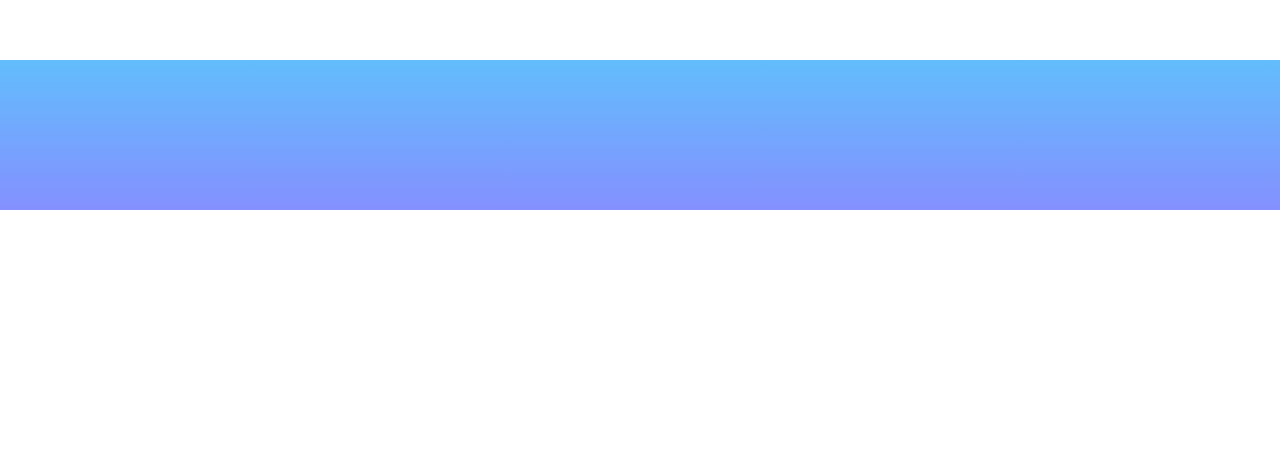
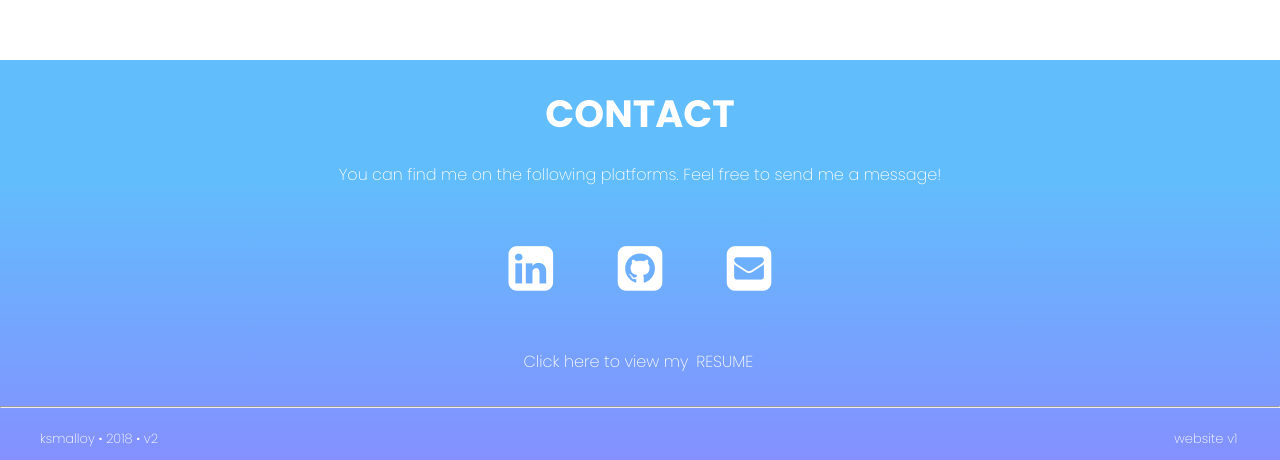
Before and after one commit to kaimalloy/kaimalloy.github.io, a plain HTML site: page index.html in a window 1280 px wide. Shown: the part 2169-2629 px from the top of the page. Before the commit the page ends 2379 px from the top, so only its background shows below. Drawn offline with nearby package versions, Linux system fonts and the light colour scheme.

Commit message:
Created Contact Bar, w/text, logos, hr, bolded hovers that auto adjust

```diff
--- a/index.html
+++ b/index.html
@@ -4,6 +4,7 @@
 	<title>Kai Malloy Portfolio</title>
 	<link rel="stylesheet" type="text/css" href="styles.css">
 	<link href="https://fonts.googleapis.com/css?family=Poppins:200,700|Open+Sans:400,700|PT+Serif" rel="stylesheet">
+	<link rel="stylesheet" href="https://cdnjs.cloudflare.com/ajax/libs/font-awesome/4.7.0/css/font-awesome.min.css">
 </head>
 <body>
 
@@ -98,7 +99,20 @@
 <div id="middlePanel2"></div>
 
 <div id="bottomPanel">
-
+	<h1>Contact</h1>
+	<p id="p1">You can find me on the following platforms. Feel free to send me a message!</p>
+	<i class="fa fa-linkedin-square"></i>
+	<i class="fa fa-github-square"></i>
+	<i class="fa fa-envelope-square"></i>
+	<ul>
+		<li><p id="p2">Click here to view my</p></li>
+		<li><a id="resume" href="Resume.pdf">resume</a></li>
+	</ul>
+	<hr>
+	<div id="footer">
+		<p>ksmalloy <strong>·</strong> 2018 <strong>·</strong> v2</p>
+		<a href="old_sites/v1/index.html">website v1</a>
+	</div>
 </div>
 </body>
 </html>
--- a/styles.css
+++ b/styles.css
@@ -204,6 +204,106 @@ body {
 }
 
 #bottomPanel {
-	height: 150px;
-	background: linear-gradient(180deg, #62bdfc 0%, #8490ff 100%);
+	height: 400px;
+	background: linear-gradient(180deg, #62bdfc 0%, #62bdfc 30%, #8490ff 100%);
+	font-family: Poppins;
+	color: white;
+	font-weight: 200;
+	text-align: center;
+	overflow: auto;
 }
+
+#bottomPanel h1 {
+	font-size: 38px;
+	text-transform: uppercase;
+	margin: 25px 0 0;
+}
+
+#p1 {
+	margin: 20px 0 55px;
+}
+
+#bottomPanel i {
+	font-size: 52px;
+}
+
+.fa-linkedin-square, .fa-github-square {
+	margin-right: 60px;
+}
+
+ul {
+	margin: 55px 0 25px;
+	padding-left: 0;
+}
+
+li{
+	display: inline-block;
+}
+
+#p2 {
+	margin: 0;
+}
+
+/*Used to keep bold from shifting content*/
+#p2::after {
+	display: block;
+	content: "Click here to view my";
+	height: 0;
+	overflow: hidden;
+	visibility: hidden;
+}
+
+#resume {
+	color: white;
+	text-transform: uppercase;
+	text-decoration: none;
+	transition: font-weight 0.2s;
+}
+
+#resume:hover {
+	font-weight: bold;
+}
+
+/*Used to keep bold from shifting content*/
+#resume::after {
+	display: block;
+	content: "resume";
+	text-transform: uppercase;
+	font-weight: bold;
+	height: 0;
+	overflow: hidden;
+	visibility: hidden;
+}
+
+#footer {
+	font-size: 13px;
+	overflow: hidden;
+}
+
+#footer p{
+	display: inline-block;
+	margin-left: 40px;
+	float: left;
+}
+
+#footer a {
+	margin: 13px 40px 0 0;
+	float: right;
+	color: white;
+	text-decoration: none;
+	transition: font-weight 0.2s;
+}
+
+#footer a:hover {
+	font-weight: bold;
+}
+
+/*Used to keep bold from shifting content*/
+#footer a::after {
+	display: block;
+	content: "website v1";
+	font-weight: bold;
+	height: 0;
+	overflow: hidden;
+	visibility: hidden;
+}
```
Also changed, not shown: 1 other file.
